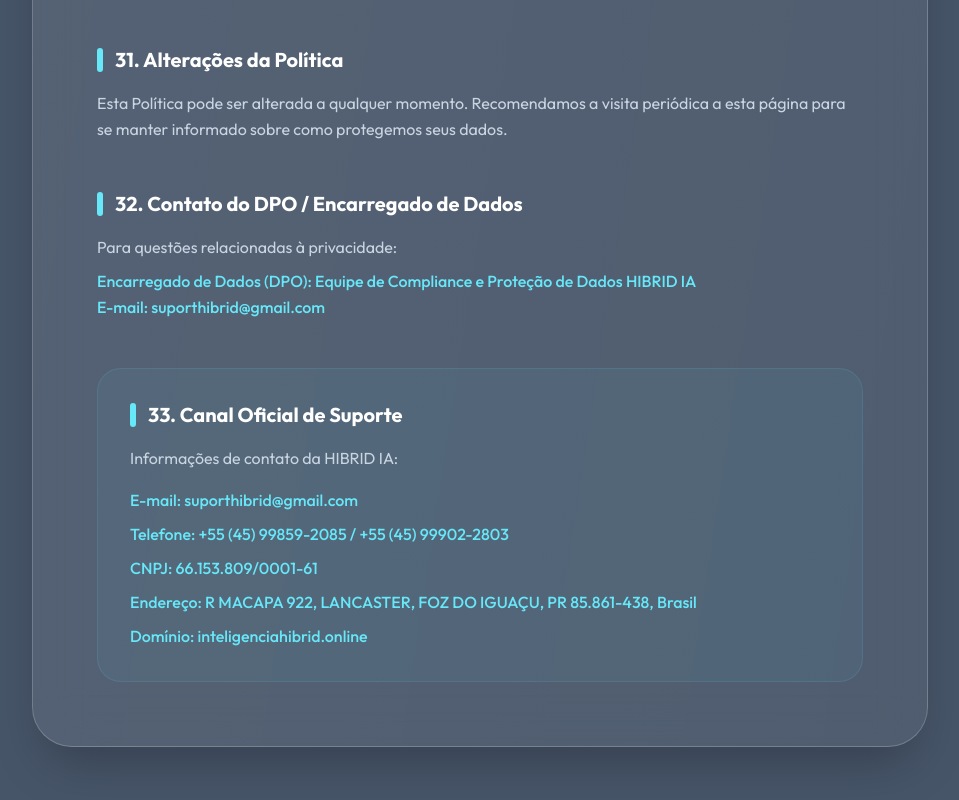
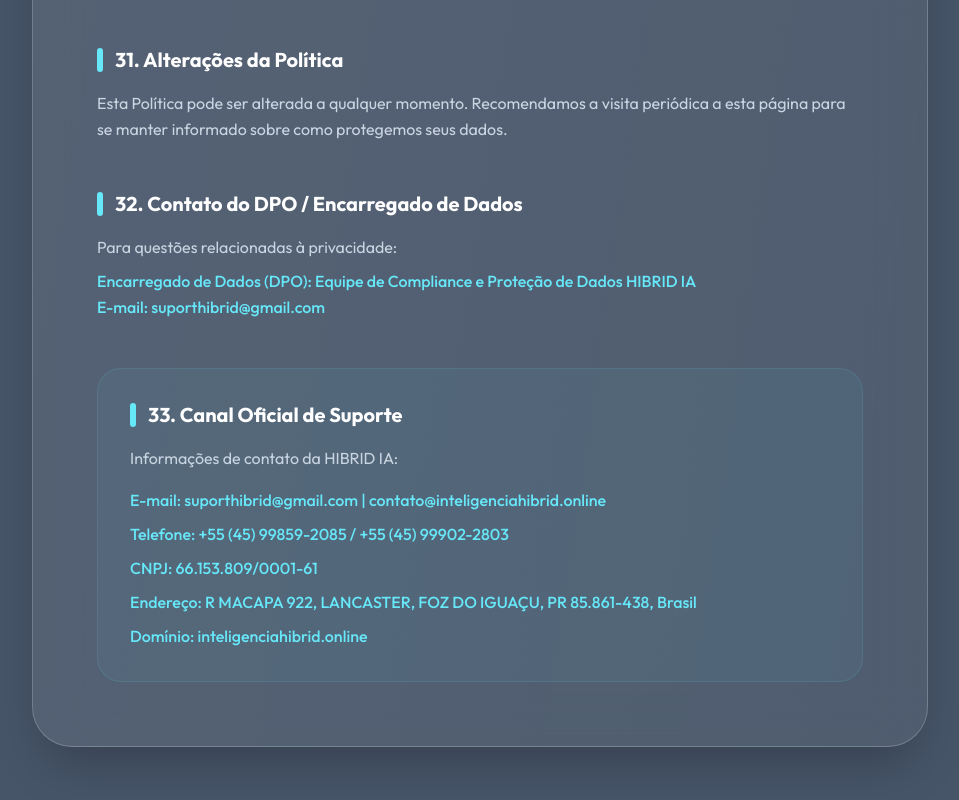
Before and after one commit to SupportHibrid/HIBRID-IA, a React (Vite) app: page /privacidade in a window 1280 px wide. Shown: the part 5211-6011 px from the top of the page, without its empty margins (160-1119 px from the left). Built offline with nearby package versions, Linux system fonts and the light colour scheme.

Commit message:
Update PrivacyPolicy.tsx

```diff
--- a/src/PrivacyPolicy.tsx
+++ b/src/PrivacyPolicy.tsx
@@ -393,7 +393,7 @@
               </h2>
               <p className="mb-4">Informações de contato da HIBRID IA:</p>
               <ul className="space-y-2 text-brand-cyan font-medium">
-                <li>E-mail: suporthibrid@gmail.com</li>
+                <li>E-mail: suporthibrid@gmail.com | contato@inteligenciahibrid.online</li>
                 <li>Telefone: +55 (45) 99859-2085 / +55 (45) 99902-2803</li>
                 <li>CNPJ: 66.153.809/0001-61</li>
                 <li>Endereço: R MACAPA 922, LANCASTER, FOZ DO IGUAÇU, PR 85.861-438, Brasil</li>
```
